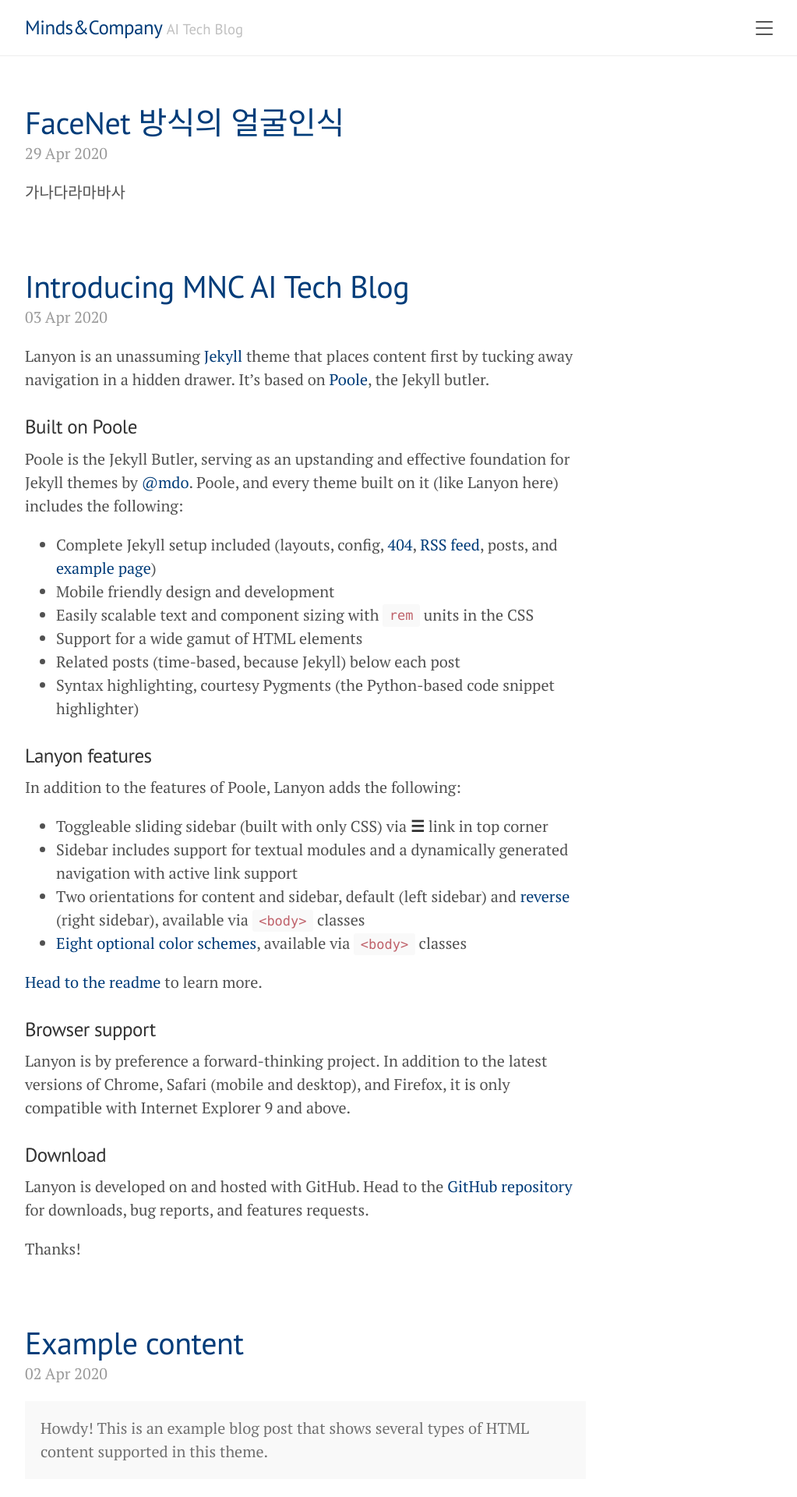
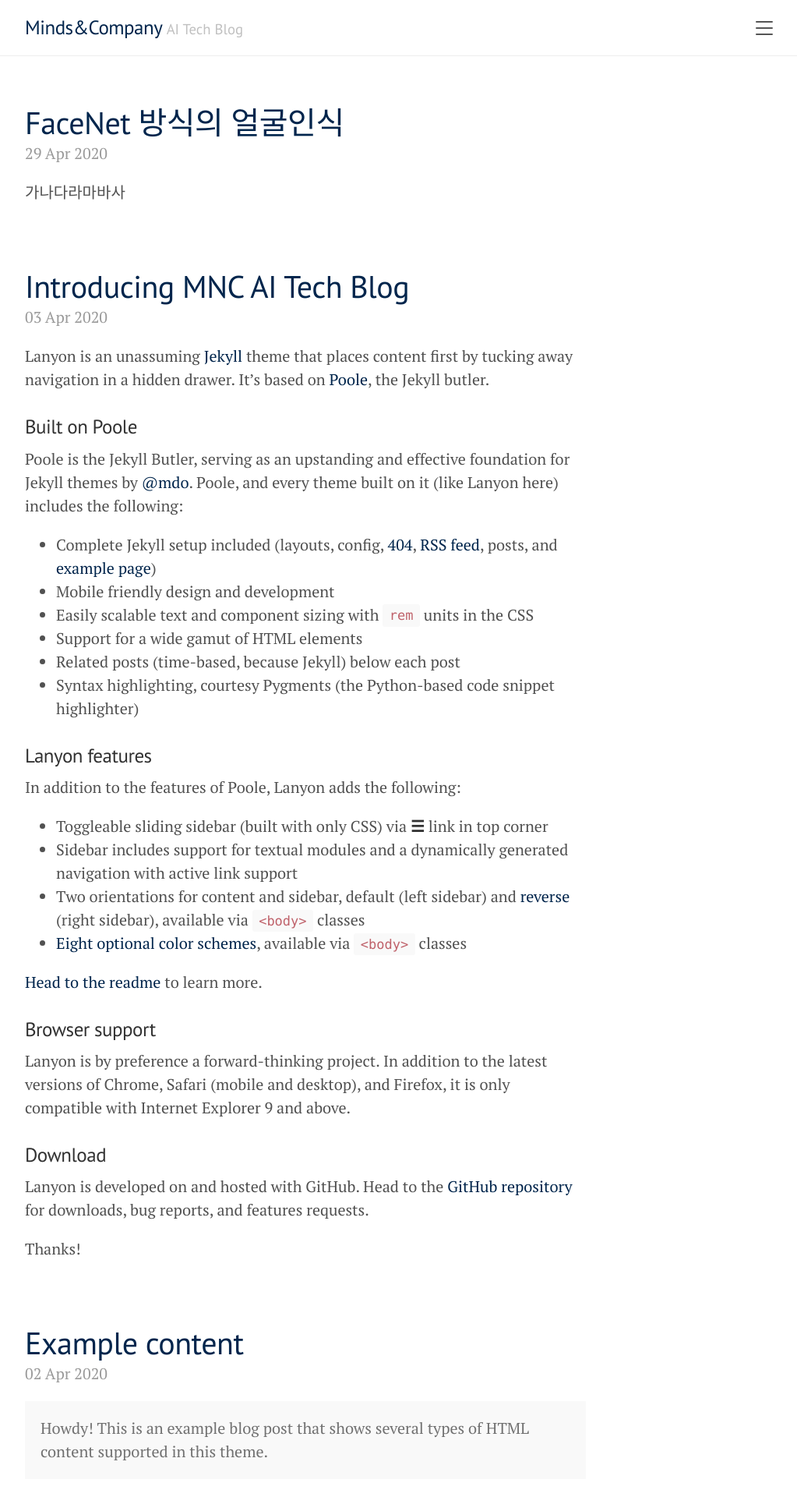
Before and after one commit to jiryang/jiryang.github.io, a Jekyll site: the page built from index.html, in a window 1280 px wide. Shown: the top 1920 px of the page at 78% size, without its empty margins (248-1271 px from the left). Built offline with Jekyll 4.4.1, drawn with Linux system fonts in a browser that asks for light colours; the list of posts is cut into pages by our own code.

Commit message:
Update lanyon.css

```diff
--- a/public/css/lanyon.css
+++ b/public/css/lanyon.css
@@ -536,12 +536,12 @@
 .theme-base-0g .sidebar,
 .theme-base-0g .sidebar-toggle:active,
 .theme-base-0g #sidebar-checkbox:checked ~ .sidebar-toggle {
-  background-color: #003c79;
+  background-color: #00254c;
 }
 .theme-base-0g .container a,
 .theme-base-0g .sidebar-toggle,
 .theme-base-0g .related-posts li a:hover {
-  color: #003c79;
+  color: #00254c;
 }
 
 
```
